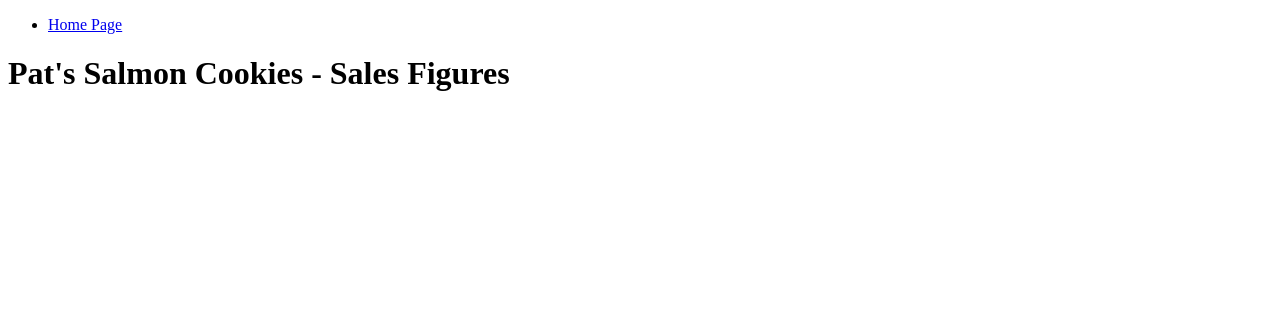
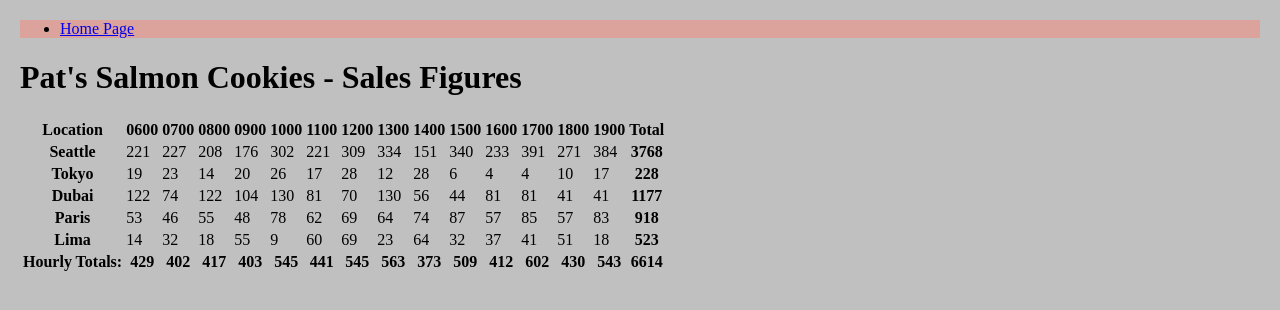
Before and after one commit to vorSherer/cookie-stand, a plain HTML site: page html/sales.html in a window 1280 px wide. Drawn offline with Linux system fonts and the light colour scheme.

Commit message:
Began adding CSS styling to pages - stopped to move to Lab 8.

```diff
--- a/css/style.css
+++ b/css/style.css
@@ -15,6 +15,15 @@ Include all of the typical stuff that you’ll find on the home page of a busine
      Be creative, and again, think about what is meaningful to a typical end user. */
 
 body {
+    background-color: silver;
+    margin: 20px;
+}
+
+header {
     background-color: rgba(250, 128, 114, 0.459);
     font: Times;
 }
+
+footer (
+
+)
--- a/html/sales.html
+++ b/html/sales.html
@@ -3,6 +3,8 @@
 <head>
     <meta charset="UTF-8">
     <meta name="viewport" content="width=device-width, initial-scale=1.0">
+    <!--<link rel="stylesheet" href="../css/reset.css"/><!--This clears out Browser-specific styling and sets my default state.-->
+    <link rel="stylesheet" href="../css/style.css" /><!--This is where I start modifying the defaults set in reset.css-->
     <title>Pat's Salmon Cookies Sales</title>
 </head>
 <body>
@@ -16,14 +18,9 @@
     <main>
         <h1>Pat's Salmon Cookies - Sales Figures</h1>
 
-        <section id="stores"></section>
-            <ul id="seattle"></ul>
-            <ul id="tokyo"></ul>
-            <ul id="dubai"></ul>
-            <ul id="paris"></ul>
-            <ul id="lima"></ul>
+        <table id="storesTable"></table>
 
-            <script src="../js/app.js"></script>
+        <script src="../js/app.js"></script>
     </main>
     <footer>
 
--- a/js/app.js
+++ b/js/app.js
@@ -4,16 +4,12 @@
 
 // Global variables
 var hours = ['0600', '0700', '0800', '0900', '1000', '1100', '1200', '1300', '1400', '1500', '1600', '1700', '1800', '1900'];
+// Create & initialize Site Totalizer
 var siteTotals = 0;
 
-// //store the html point of contact
-// var seattleElement = document.getElementById('seattle');
-// var tokyoElement = document.getElementById('tokyo');
-
 //Space on DOM to store data
-var storeSales = document.getElementById('stores');
-
-//----------------------------------------------------------------------------------
+var storeSalesTable = document.getElementById('storesTable');
+// Site location array
 var storeLoc = [];
 
 //Store Constructor
@@ -30,9 +26,8 @@ function CookieShop (location, minCustEachHour, maxCustEachHour, cookieAvg) {
   this.generateCustPerHour();
   this.calculateCookieCount();
   // console.log('cookie array: ', this.location, this.cookiesSoldPerHourArray);
+
 }
-
-//----------------------------------------------------------------------------------
 
 //Customers per hour generator method:
 CookieShop.prototype.generateCustPerHour = function() {
@@ -48,12 +43,13 @@ CookieShop.prototype.calculateCookieCount = function() {
     var cookieCount = Math.round(this.custPerHourArray[i] * this.cookieAvg);
     this.cookiesSoldPerHourArray.push(cookieCount);
     this.totalDailyCookiesTotalizer += this.cookiesSoldPerHourArray[i];
-    console.log('cookie count: ', this.location, this.totalDailyCookiesTotalizer);
+    // console.log('cookie count: ', this.location, this.totalDailyCookiesTotalizer);
     siteTotals += cookieCount;
-    console.log('site totals: ', this.location, siteTotals);
+    // console.log('site totals: ', this.location, siteTotals);
   } //Closes FOR loop
 }; //Closes cookies/hr method
 
+//Populating the initial sites
 new CookieShop ('Seattle', 23, 65, 6.3);
 new CookieShop ('Tokyo', 3, 24, 1.2);
 new CookieShop ('Dubai', 11, 38, 3.7);
@@ -65,8 +61,79 @@ function getRandom(min, max) {
   return Math.floor(Math.random() * (max - min +1)) + min;
 }
 
-// storeSeattle.render();
-// storeTokyo.render();
-// storeDubai.render();
-// storeParis.render();
-// storeLima.render();
+// Table Header rendering code
+var renderTableHeaderRow = function() {
+  // Create elements
+  var trEl = document.createElement('tr');
+  var thEl = document.createElement('th');
+  // Give the elements content
+  thEl.textContent = 'Location';
+  // Append the elements to the DOM
+  trEl.appendChild(thEl);
+
+  for( var i = 0; i < hours.length; i++) {
+    thEl = document.createElement('th');
+    thEl.textContent = hours[i];
+    trEl.appendChild(thEl);
+  }
+  // Add TOTAL column header
+  var thElem = document.createElement('th');
+  thElem.textContent = 'Total';
+  trEl.appendChild(thElem);
+  storeSalesTable.appendChild(trEl);
+};
+
+// Validate work so far
+// renderTableHeaderRow();
+
+//Function to render site data rows
+//First column - Site names in bold
+CookieShop.prototype.renderShopRow = function() {
+  var trEl = document.createElement('tr');
+  var thEl = document.createElement('th');
+  thEl.textContent = this.location;
+  trEl.appendChild(thEl);
+
+  //Populating the table with simulated site data
+  for( var i = 0; i < hours.length; i++ ) {
+    var tdEl = document.createElement('td');
+    tdEl.textContent = this.cookiesSoldPerHourArray[i];
+    trEl.appendChild(tdEl);
+  }
+
+  // Add site Totals column
+  var thElem = document.createElement('th');
+  thElem.textContent = this.totalDailyCookiesTotalizer;
+  trEl.appendChild(thElem);
+  storeSalesTable.appendChild(trEl);
+};
+
+//Add footer row with hourly totals (in bold)
+var renderFooterRow = function() {
+  var trEl = document.createElement('tr');
+  var thEl = document.createElement('th');
+  thEl.textContent = 'Hourly Totals: ';
+  trEl.appendChild(thEl);
+
+  for( var i = 0; i < hours.length; i++ ) {
+    var hourlyTotalsByStore = 0;
+    var thEl = document.createElement('th');
+
+    for( var j = 0; j < storeLoc.length; j++ ) {
+      hourlyTotalsByStore += storeLoc[j].cookiesSoldPerHourArray[i];
+    }
+    thEl.textContent = hourlyTotalsByStore;
+    trEl.appendChild(thEl);
+  }
+  var thElem = document.createElement('th');
+  thElem.textContent = siteTotals;
+  trEl.appendChild(thElem);
+  storeSalesTable.appendChild(trEl);
+};
+
+//Calling the functions to render Final table for all sites
+renderTableHeaderRow();
+for( var i = 0; i < storeLoc.length; i++) {
+  storeLoc[i].renderShopRow();
+}
+renderFooterRow();
```
